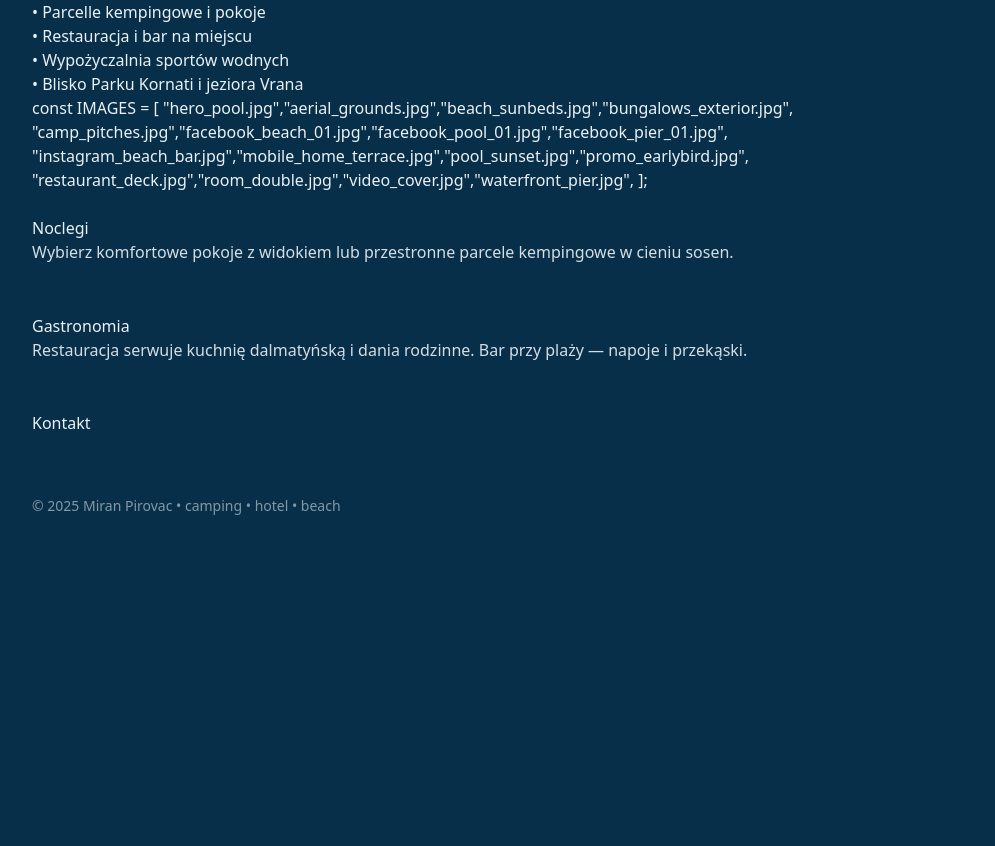
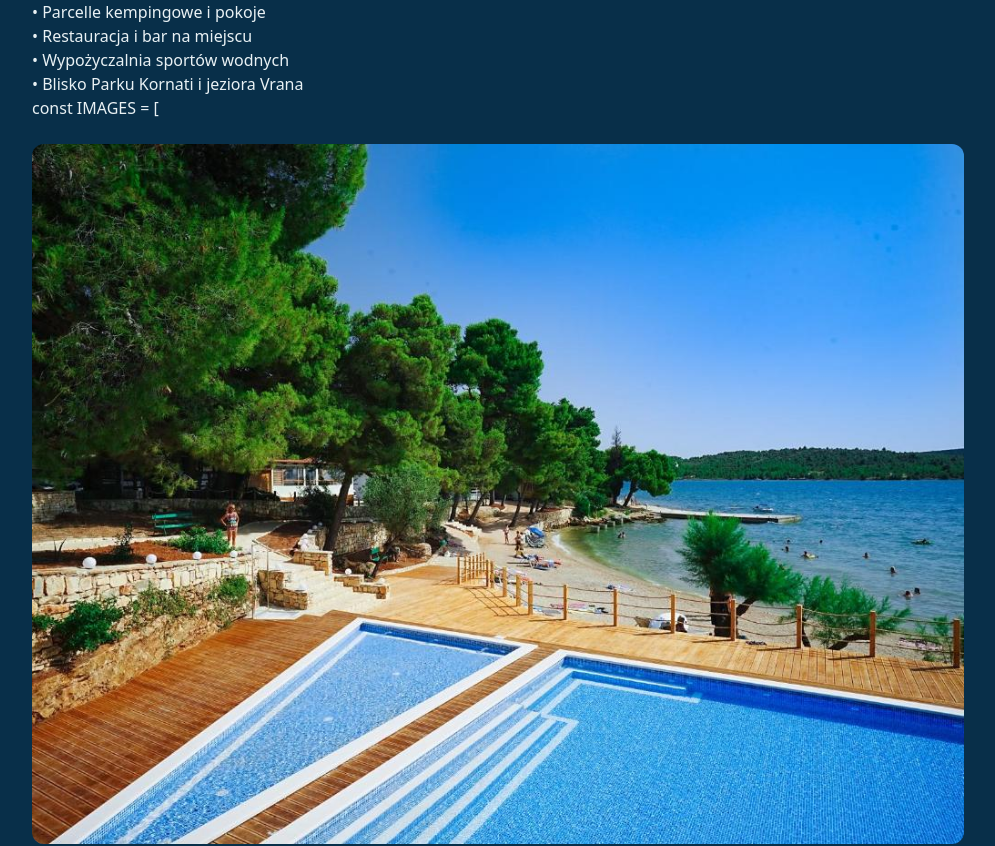
Before and after one commit to STudioK2/miran-website, a React (Vite) app: page / in a window 1280 px wide. Shown: the part 403-1249 px from the top of the page, without its empty margins (142-1137 px from the left). Before the commit the page ends 969 px from the top, so only its background shows below. Built offline with nearby package versions, Linux system fonts and the light colour scheme.

Commit message:
Update main.jsx

```diff
--- a/src/main.jsx
+++ b/src/main.jsx
@@ -299,11 +299,7 @@ function App() {
 
       {/* TU DODAJ GALERIĘ */}
       const IMAGES = [
-  "hero_pool.jpg","aerial_grounds.jpg","beach_sunbeds.jpg","bungalows_exterior.jpg",
-  "camp_pitches.jpg","facebook_beach_01.jpg","facebook_pool_01.jpg","facebook_pier_01.jpg",
-  "instagram_beach_bar.jpg","mobile_home_terrace.jpg","pool_sunset.jpg","promo_earlybird.jpg",
-  "restaurant_deck.jpg","room_double.jpg","video_cover.jpg","waterfront_pier.jpg",
-];
+       <Gallery />
 
       <Section id="stay" title={c.stay.title}>
         <p>{c.stay.p1}</p>
```
